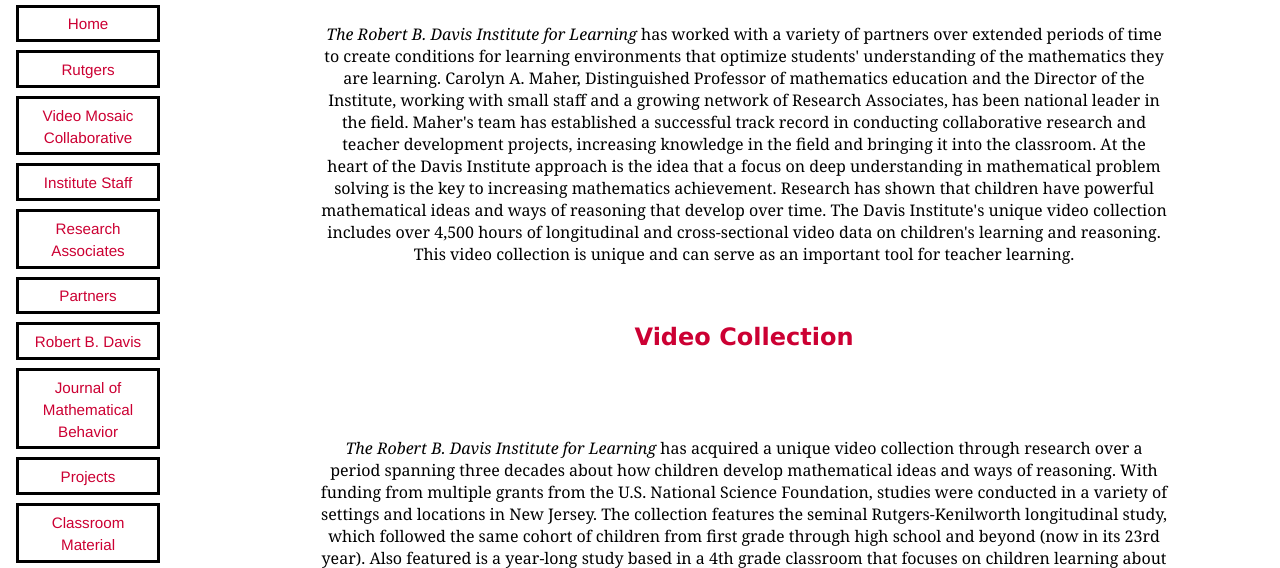
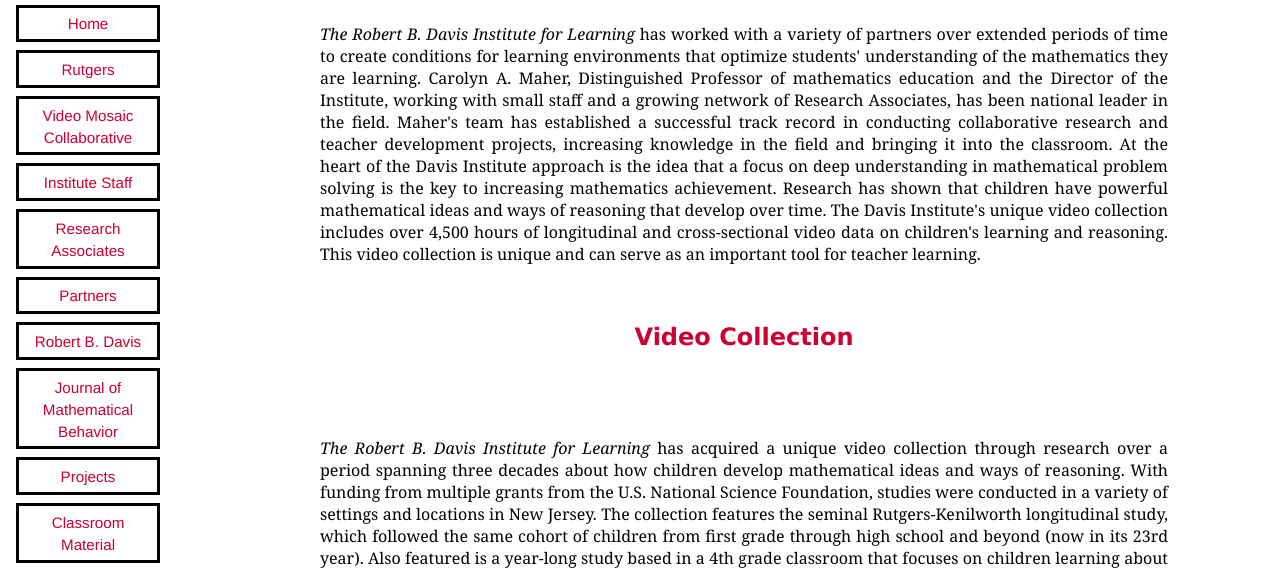
Before and after one commit to robertbdavisinstituteforlearning/RBDIL, a plain HTML site: page index.html in a window 1280 px wide. Shown: the part 204-772 px from the top of the page. Drawn offline with Linux system fonts and the light colour scheme.

Commit message:
index.html update
Paragraph justify text

```diff
--- a/index.html
+++ b/index.html
@@ -38,14 +38,14 @@
 
    <p>
    <h2> Vision Statement </h2> <br>
-      <p>
+      <p align="justify">
       <i>The Robert B. Davis Institute for Learning</i> has worked with a variety of partners over extended periods of time to create conditions for learning environments that optimize students&#39; understanding of the mathematics they are learning. Carolyn A. Maher, Distinguished Professor of mathematics education and the Director of the Institute, working with small staff and a growing network of Research Associates, has been national leader in the field. Maher&#39;s team has established a successful track record in conducting collaborative research and teacher development projects, increasing knowledge in the field and bringing it into the classroom. At the heart of the Davis Institute approach is the idea that a focus on deep understanding in mathematical problem solving is the key to increasing mathematics achievement. Research has shown that children have powerful mathematical ideas and ways of reasoning that develop over time.  The Davis Institute&#39;s unique video collection includes over 4,500 hours of longitudinal and cross-sectional video data on children&#39;s learning and reasoning. This video collection is unique and can serve as an important tool for teacher learning.
       </p>
 
       <br>
       <h2>Video Collection</h2> <br>
       <p>
-      <p><i>The Robert B. Davis Institute for Learning</i> has acquired a unique video collection through research over a period spanning three decades about how children develop mathematical ideas and ways of reasoning.  With funding from multiple grants from the U.S. National Science Foundation, studies were conducted in a variety of settings and locations in New Jersey. The collection features the seminal Rutgers-Kenilworth longitudinal study, which followed the same cohort of children from first grade through high school and beyond (now in its 23rd year).  Also featured is a year-long study based in a 4th grade classroom that focuses on children learning about fractions and rational numbers before any formal instruction per the school&#39;s curriculum at the time. The collection also features children from urban schools, with both classroom and after-school settings, including the Informal Math Learning study conducted over two-and-one-half years with two cohorts of students and a cadre of teachers as participants in the research. In sum, there are over 4,500 hours of video in the collection.  Mathematical content includes strands of counting-combinatorics, early algebra, fractions, probability, and pre-calculus. Our current work, <a href="http://www.videomosaic.org/"><i>Video Mosaic Collaborative</i></a>, is aimed at preserving this unique collection and making it accessible broadly to researcher, teacher educators, and teachers. </p>
+      <p align="justify"><i>The Robert B. Davis Institute for Learning</i> has acquired a unique video collection through research over a period spanning three decades about how children develop mathematical ideas and ways of reasoning.  With funding from multiple grants from the U.S. National Science Foundation, studies were conducted in a variety of settings and locations in New Jersey. The collection features the seminal Rutgers-Kenilworth longitudinal study, which followed the same cohort of children from first grade through high school and beyond (now in its 23rd year).  Also featured is a year-long study based in a 4th grade classroom that focuses on children learning about fractions and rational numbers before any formal instruction per the school&#39;s curriculum at the time. The collection also features children from urban schools, with both classroom and after-school settings, including the Informal Math Learning study conducted over two-and-one-half years with two cohorts of students and a cadre of teachers as participants in the research. In sum, there are over 4,500 hours of video in the collection.  Mathematical content includes strands of counting-combinatorics, early algebra, fractions, probability, and pre-calculus. Our current work, <a href="http://www.videomosaic.org/"><i>Video Mosaic Collaborative</i></a>, is aimed at preserving this unique collection and making it accessible broadly to researcher, teacher educators, and teachers. </p>
    </p>
 
 
```
